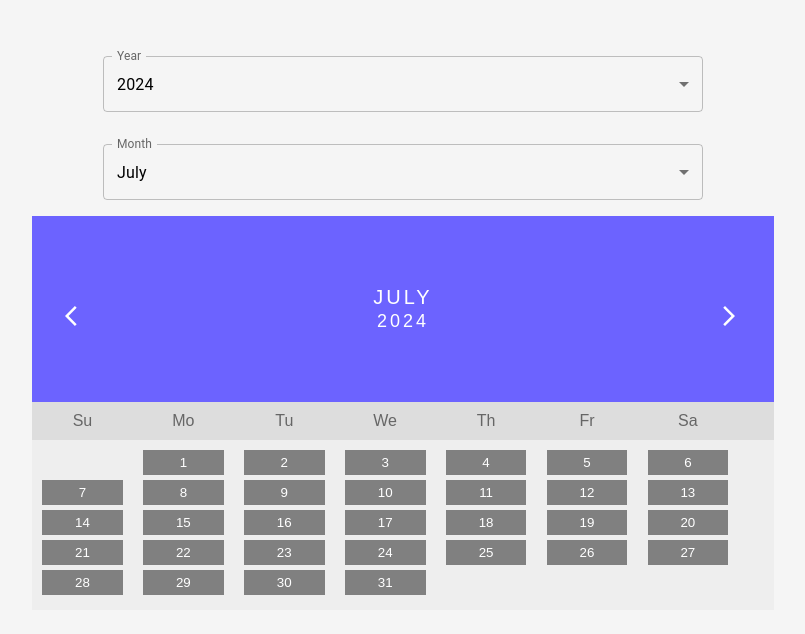
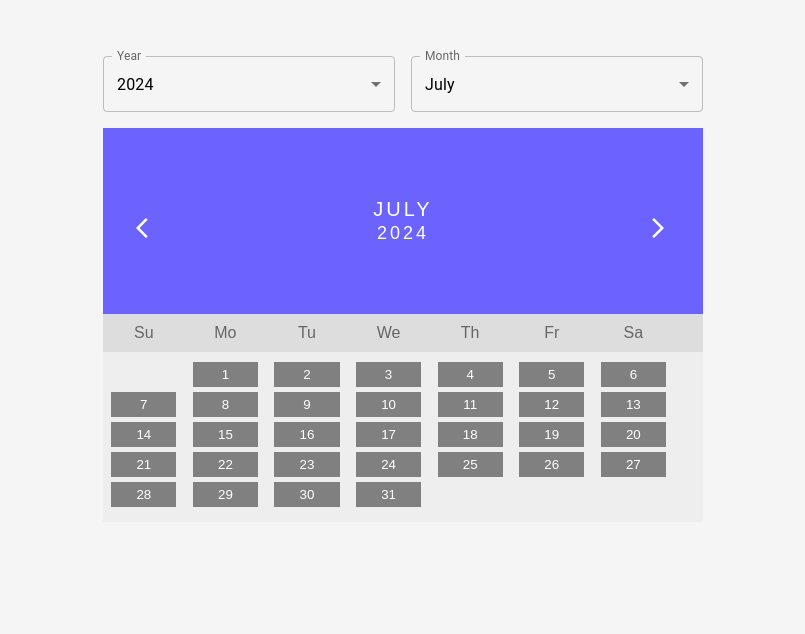
Before and after one commit to Mindwell-Smart-Diary/Mindwell, a React (Vite) app in the folder Client/: page /history in a window 1280 px wide. Shown: the top 634 px of the page, without its empty margins (237-1042 px from the left). Built offline with nearby package versions, Linux system fonts and the light colour scheme.

Commit message:
a better desing

```diff
--- a/Client/src/components/History/Calendar/Calendar.module.css
+++ b/Client/src/components/History/Calendar/Calendar.module.css
@@ -7,7 +7,7 @@ ul {
 }
 
 .calendar {
-    max-width: 800px;
+  width: 100%;
 }
 
 .header {
@@ -75,7 +75,6 @@ ul {
 
 /* Add media queries for smaller screens */
 @media screen and (max-width: 720px) {
-
   .weekdays li,
   .days li {
     width: 13.1%;
@@ -83,7 +82,6 @@ ul {
 }
 
 @media screen and (max-width: 420px) {
-
   .weekdays li,
   .days li {
     width: 12.5%;
@@ -95,7 +93,6 @@ ul {
 }
 
 @media screen and (max-width: 290px) {
-
   .weekdays li,
   .days li {
     width: 12.2%;
--- a/Client/src/pages/History.tsx
+++ b/Client/src/pages/History.tsx
@@ -20,10 +20,12 @@ export const History = () => {
   }, [selectedYear, selectedMonth]);
 
   return (
-    <>
-      <Box sx={{ width: '100%', display: 'flex', flexDirection: 'column', alignItems: 'center', justifyContent: 'center', padding: 5 }}>
-        <YearInput sx={{ maxWidth: '50%', m: 2 }} year={selectedYear} setYear={(year: number) => setSelectedYear(year)} />
-        <MonthInput sx={{ maxWidth: '50%', m: 2 }} month={selectedMonth} setMonth={(month: Month) => setSelectedMonth(month)} />
+    <Box sx={{ display: 'flex', flexDirection: 'column', alignItems: 'center', justifyContent: 'center' }}>
+      <Box sx={{ my: 5, width: '600px' }}>
+        <Box sx={{ my: 2, width: '100%', display: 'flex', gap: 2, justifyContent: 'space-between', alignItems: 'center' }}>
+          <YearInput year={selectedYear} setYear={(year: number) => setSelectedYear(year)} />
+          <MonthInput month={selectedMonth} setMonth={(month: Month) => setSelectedMonth(month)} />
+        </Box>
         <Calendar
           month={selectedMonth}
           year={selectedYear}
@@ -32,6 +34,6 @@ export const History = () => {
           setYear={(year) => setSelectedYear(year)}
         />
       </Box>
-    </>
+    </Box>
   );
 };
```
Lines whose indentation alone changed are shown as unchanged.
